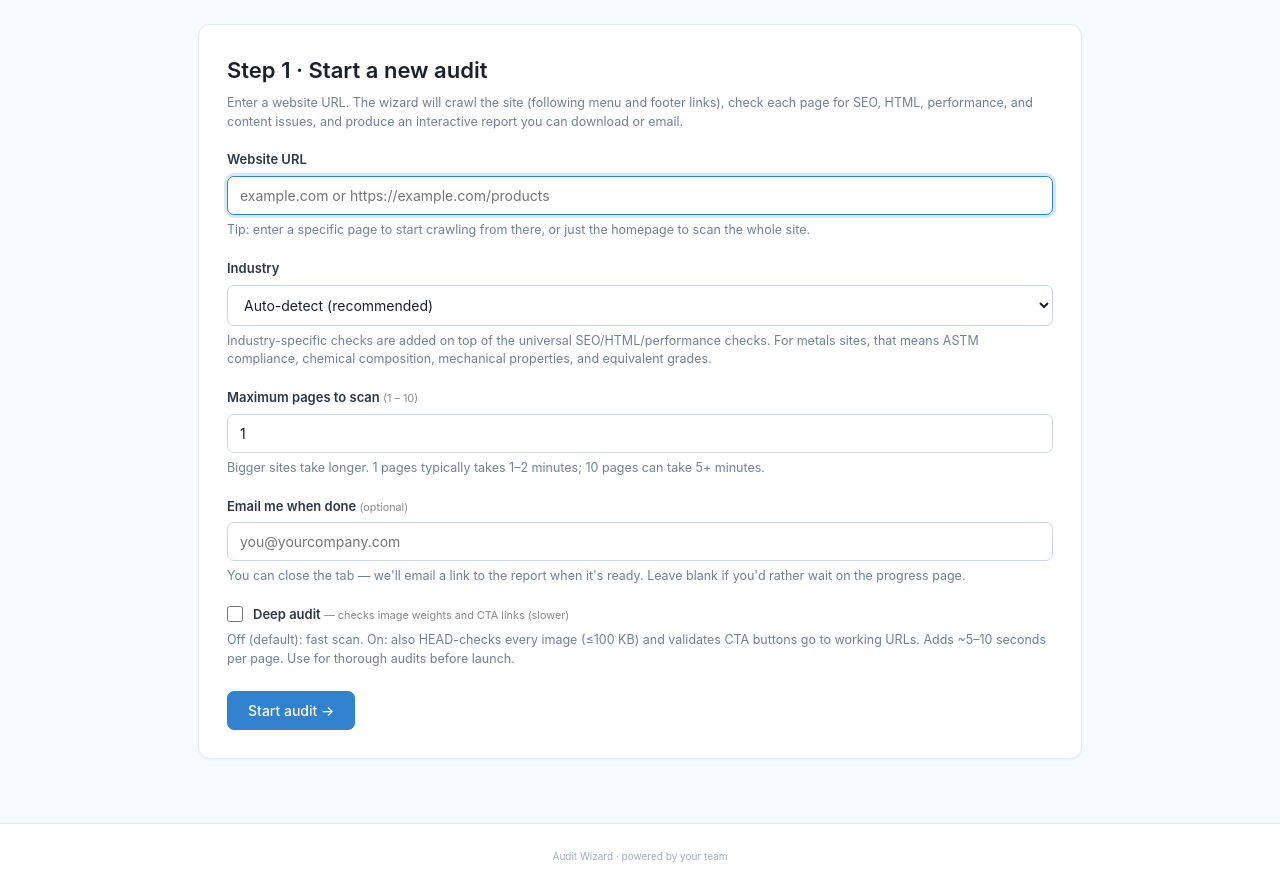
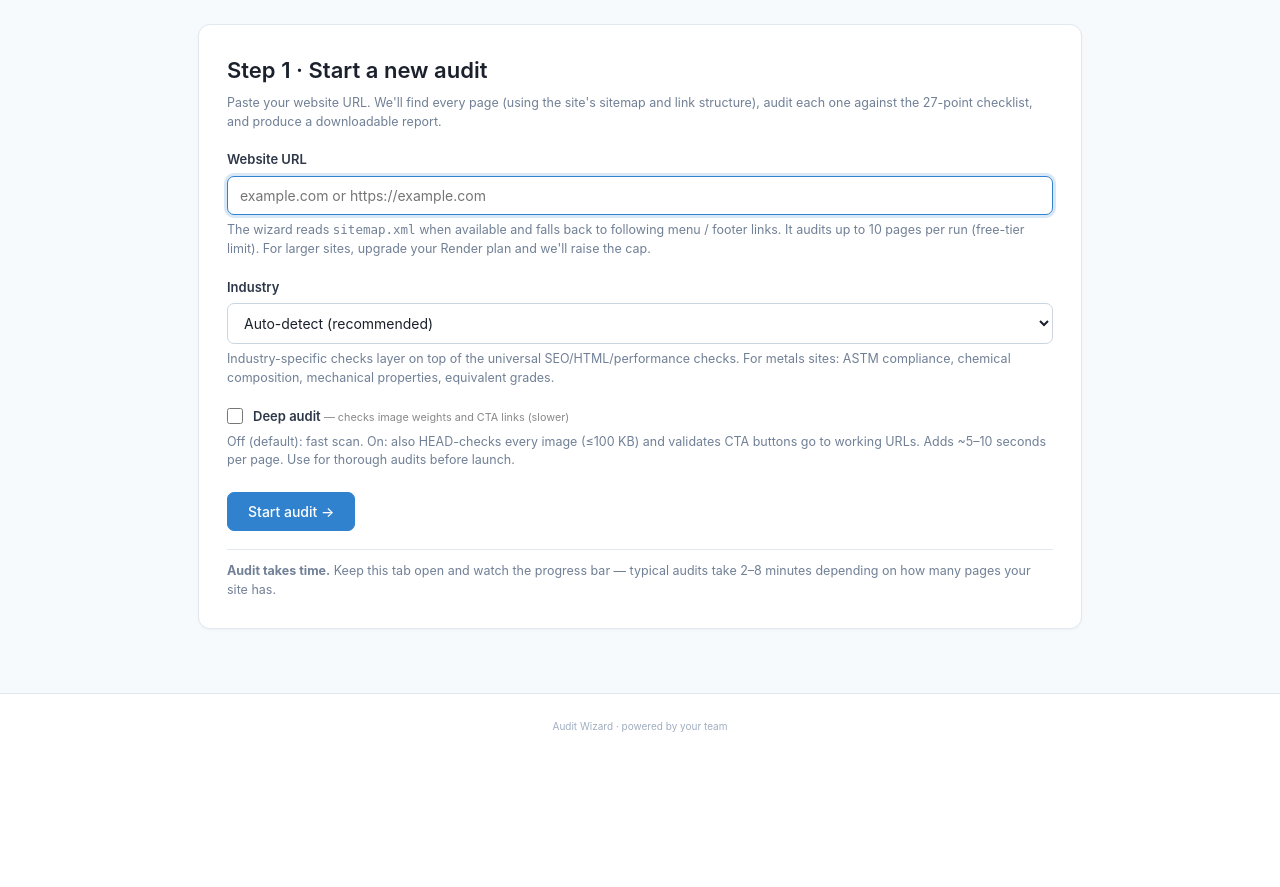
Before and after one commit to adityakadam-cell/audit-wizard, a Flask app: template templates/step1.html in a window 1280 px wide. Shown: the part 117-1004 px from the top of the page. After the commit the page ends 849 px from the top, so only its background shows below. Run offline with Flask 3, Linux system fonts and the light colour scheme; the template is opened without the code that fills it: most values are stand-ins (such as "Sample title", 1, 10 or a date in 2020); some libraries are stand-ins or nearby versions.

Commit message:
Add files via upload

```diff
--- a/templates/step1.html
+++ b/templates/step1.html
@@ -6,9 +6,9 @@
 <div class="card">
   <h1>Step 1 · Start a new audit</h1>
   <p class="hint">
-    Enter a website URL. The wizard will crawl the site (following menu and
-    footer links), check each page for SEO, HTML, performance, and content
-    issues, and produce an interactive report you can download or email.
+    Paste your website URL. We'll find every page (using the site's
+    sitemap and link structure), audit each one against the 27-point
+    checklist, and produce a downloadable report.
   </p>
 
   <form method="POST" action="{{ url_for('step1') }}" class="audit-form">
@@ -18,14 +18,16 @@
       type="text"
       id="url"
       name="url"
-      placeholder="example.com or https://example.com/products"
+      placeholder="example.com or https://example.com"
       required
       value="{{ form_url|default('') }}"
       autofocus
     >
     <p class="hint">
-      Tip: enter a specific page to start crawling from there, or just the
-      homepage to scan the whole site.
+      The wizard reads <code>sitemap.xml</code> when available and falls back
+      to following menu / footer links. It audits up to {{ max_pages_limit }} pages per run
+      (free-tier limit). For larger sites, upgrade your Render plan and we'll
+      raise the cap.
     </p>
 
     <label for="industry">Industry</label>
@@ -54,39 +56,9 @@
       </option>
     </select>
     <p class="hint">
-      Industry-specific checks are added on top of the universal SEO/HTML/performance
-      checks. For metals sites, that means ASTM compliance, chemical composition,
-      mechanical properties, and equivalent grades.
-    </p>
-
-    <label for="max_pages">
-      Maximum pages to scan
-      <small style="color:#888">(1 – {{ max_pages_limit }})</small>
-    </label>
-    <input
-      type="number"
-      id="max_pages"
-      name="max_pages"
-      min="1"
-      max="{{ max_pages_limit }}"
-      value="{{ form_max_pages|default(default_max_pages) }}"
-    >
-    <p class="hint">
-      Bigger sites take longer. {{ default_max_pages }} pages typically takes 1–2
-      minutes; {{ max_pages_limit }} pages can take 5+ minutes.
-    </p>
-
-    <label for="email">Email me when done <small style="color:#888">(optional)</small></label>
-    <input
-      type="email"
-      id="email"
-      name="email"
-      placeholder="you@yourcompany.com"
-      value="{{ form_email|default('') }}"
-    >
-    <p class="hint">
-      You can close the tab — we'll email a link to the report when it's ready.
-      Leave blank if you'd rather wait on the progress page.
+      Industry-specific checks layer on top of the universal SEO/HTML/performance
+      checks. For metals sites: ASTM compliance, chemical composition,
+      mechanical properties, equivalent grades.
     </p>
 
     <label class="checkbox-row">
@@ -110,6 +82,12 @@
     <div class="actions-row">
       <button type="submit" class="btn primary">Start audit →</button>
     </div>
+
+    <p class="hint" style="margin-top:18px;border-top:1px solid #e2e8f0;padding-top:12px">
+      <strong>Audit takes time.</strong> Keep this tab open and watch the
+      progress bar — typical audits take 2–8 minutes depending on how many
+      pages your site has.
+    </p>
   </form>
 </div>
 {% endblock %}
--- a/templates/step2.html
+++ b/templates/step2.html
@@ -6,9 +6,9 @@
 <div class="card">
   <h1>Step 2 · Auditing your site</h1>
   <p class="hint">
-    Auditing <strong>{{ job.url }}</strong>. You can leave this tab open and
-    watch progress, or close it and wait for the email{% if not job.email %}
-    (you didn't provide an email, so keep this tab open or copy the URL){% endif %}.
+    Auditing <strong>{{ job.url }}</strong>. Keep this tab open and watch
+    progress — or copy the URL of this page if you need to close the tab,
+    you can come back to it.
   </p>
 
   <div class="progress-block">
```
